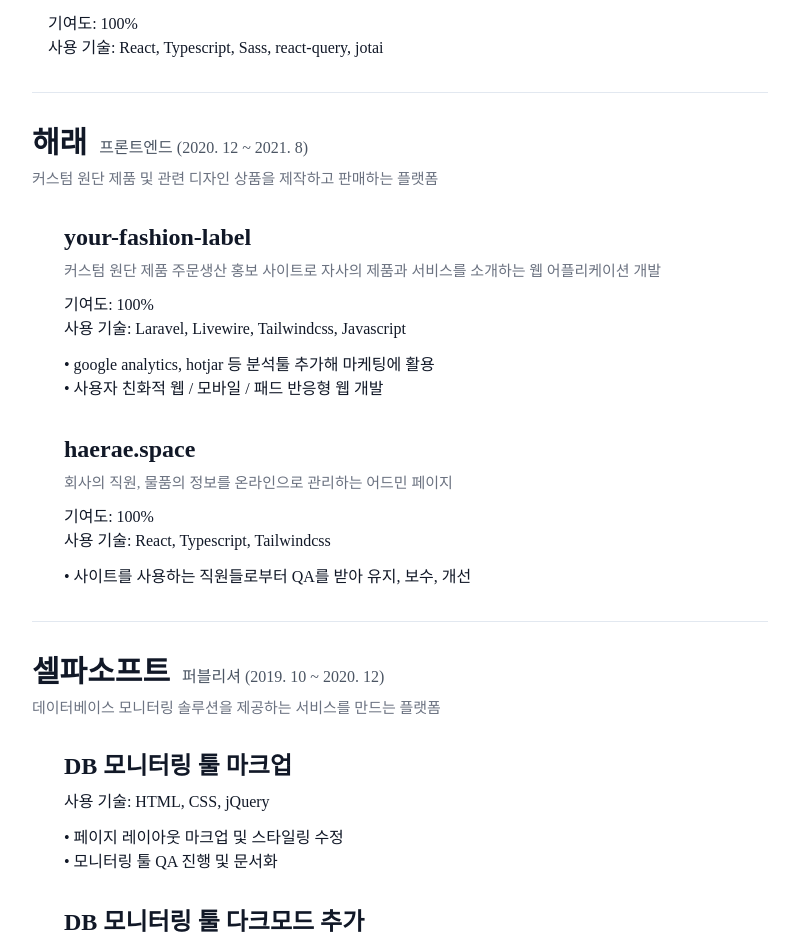
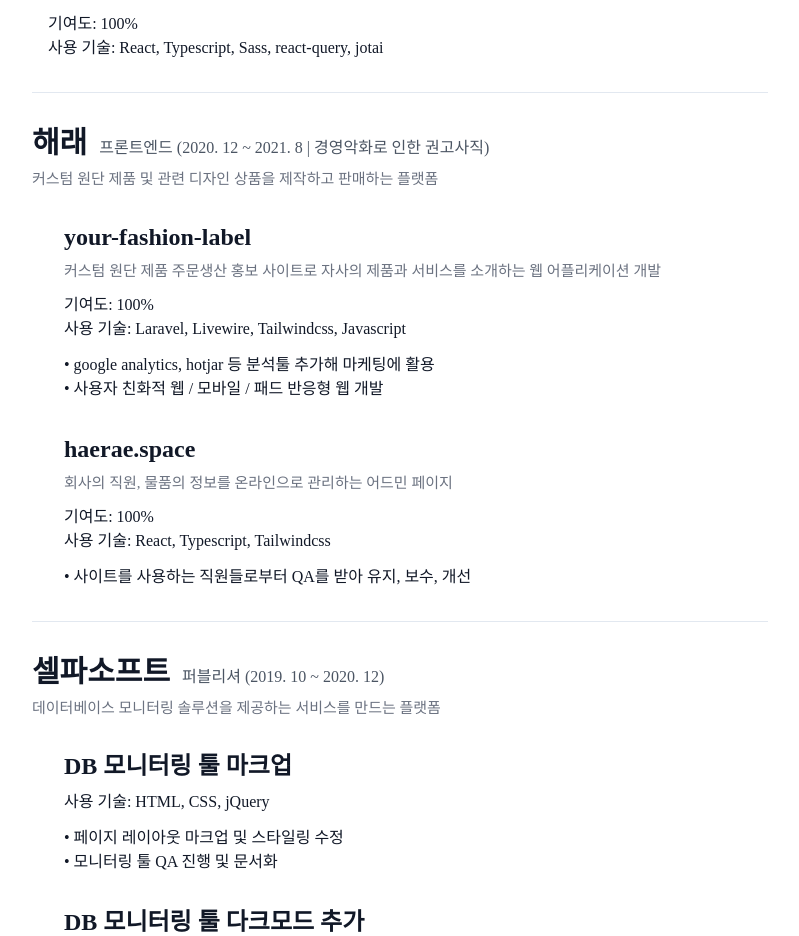
Before and after one commit to dev-jihye/leejihye_resume, a Next.js app: page / in a window 1280 px wide. Shown: the part 1620-2556 px from the top of the page, without its empty margins (240-1039 px from the left). Built offline with nearby package versions, Linux system fonts and the light colour scheme; a web font is replaced by a local one.

Commit message:
✏️ 이직사유 추가

```diff
--- a/app/page.tsx
+++ b/app/page.tsx
@@ -129,7 +129,7 @@
             companyName="해래"
             role="프론트엔드"
             startedAt="2020. 12"
-            endedAt="2021. 8"
+            endedAt="2021. 8 | 경영악화로 인한 권고사직"
             companyDescription="커스텀 원단 제품 및 관련 디자인 상품을 제작하고 판매하는 플랫폼"
           />
           <div className="ml-4">
```
Also changed, not shown: 1 other file (tests, documents, lock files or other folders).
